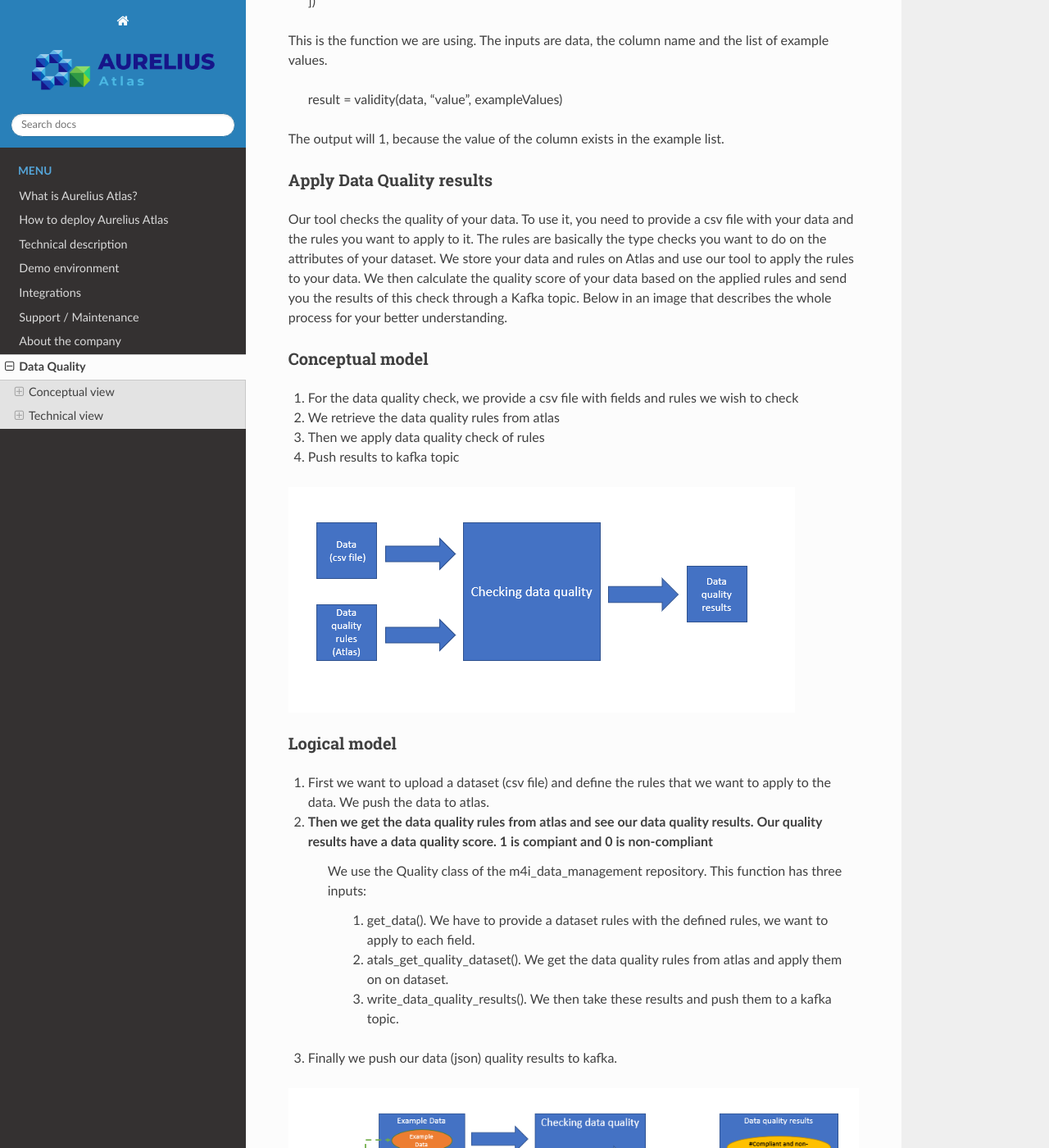
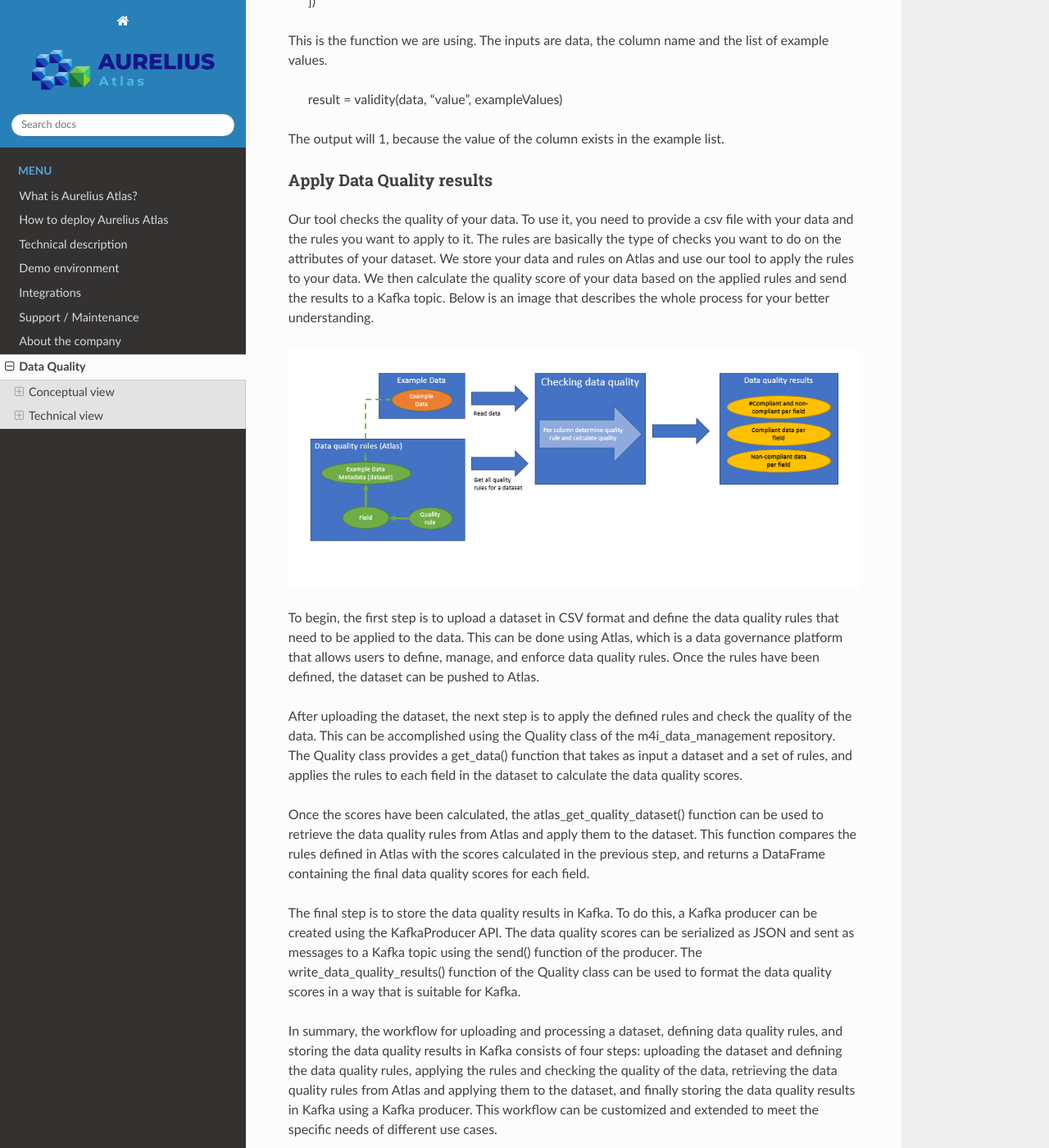
Before and after one commit to aureliusenterprise/doc_technical_manual, a Sphinx documentation site: the page built from DOc/docs/source/Options/data_quality.rst, in a window 1280 px wide and 1400 px high, scrolled down 14177 px. Shown: the whole window at 82% size. Built offline with Sphinx 7.4.7 and the Read the Docs theme 2.0.0, drawn with Linux system fonts in a browser that asks for light colours; pages that are not in the unit, such as notebooks, are missing from menus.

Commit message:
Update data_quality.rst

```diff
--- a/DOc/docs/source/Options/data_quality.rst
+++ b/DOc/docs/source/Options/data_quality.rst
@@ -719,51 +719,33 @@ Apply Data Quality results
 ~~~~~~~~~~~~~~~~~~~~~~~~~~~~
 
 Our tool checks the quality of your data. To use it, you need to provide a csv file with your data and the rules you want to apply to it. The rules are basically the type
-checks you want to do on the attributes of your dataset. We store your data and rules on Atlas and use our tool to apply the rules to your data.
-We then calculate the quality score of your data based on the applied rules and send you the results of this check through a Kafka topic.
-Below in an image that describes the whole process for your better understanding.
-
-
-
-
-
-Conceptual model
-~~~~~~~~~~~~~~~~~
-
-1. For the data quality check, we provide a csv file with fields and rules we wish to check
-
-2. We retrieve the data quality rules from atlas
-
-3. Then we apply data quality check of rules
-
-4. Push results to kafka topic
-
-
-
-.. image:: imgs/conceptual.png
-
-
-
-Logical model
-~~~~~~~~~~~~~~
-
-1. First we want to upload a dataset (csv file) and define the rules that we want to apply to the data. We push the data to atlas.
-
-
-2. Then we get the data quality rules from atlas and see our data quality results. Our quality results have a data quality score. 1 is compiant and 0 is non-compliant
-       We use the Quality class of the m4i_data_management repository. This function has three inputs:
-
-            1. get_data(). We have to provide a dataset rules with the defined rules, we want to apply to each field.
-
-            2. atals_get_quality_dataset(). We get the data quality rules from atlas and apply them on on dataset.
-
-            3. write_data_quality_results(). We then take these results and push them to a kafka topic.
-
-
-3. Finally we push our data (json) quality results to kafka.
-
-
+of checks you want to do on the attributes of your dataset. We store your data and rules on Atlas and use our tool to apply the rules to your data.
+We then calculate the quality score of your data based on the applied rules and send the results to a Kafka topic.
+Below is an image that describes the whole process for your better understanding.
 
 
 
 .. image:: imgs/logical.png
+
+
+
+To begin, the first step is to upload a dataset in CSV format and define the data quality rules that need
+to be applied to the data. This can be done using Atlas, which is a data governance platform that allows users to define, manage, and enforce data quality rules.
+Once the rules have been defined, the dataset can be pushed to Atlas.
+
+
+
+After uploading the dataset, the next step is to apply the defined rules and check the quality of the data.
+This can be accomplished using the Quality class of the m4i_data_management repository.
+The Quality class provides a get_data() function that takes as input a dataset and a set of rules, and applies
+the rules to each field in the dataset to calculate the data quality scores.
+
+Once the scores have been calculated, the atlas_get_quality_dataset() function can be used to retrieve
+the data quality rules from Atlas and apply them to the dataset. This function compares the rules
+defined in Atlas with the scores calculated in the previous step, and returns a DataFrame containing the final data quality scores for each field.
+
+The final step is to store the data quality results in Kafka. To do this, a Kafka producer can be created using the KafkaProducer API.
+The data quality scores can be serialized as JSON and sent as messages to a Kafka topic using the send() function of the producer. The write_data_quality_results() function of the Quality class can be used to format the data quality scores in a way that is suitable for Kafka.
+
+In summary, the workflow for uploading and processing a dataset, defining data quality rules, and storing the data quality results in Kafka consists of four steps: uploading the dataset and defining the data quality rules, applying the rules and checking the quality of the data, retrieving the data quality rules from Atlas and applying them to the dataset, and finally storing the data quality results in Kafka using a Kafka producer.
+This workflow can be customized and extended to meet the specific needs of different use cases.
```
